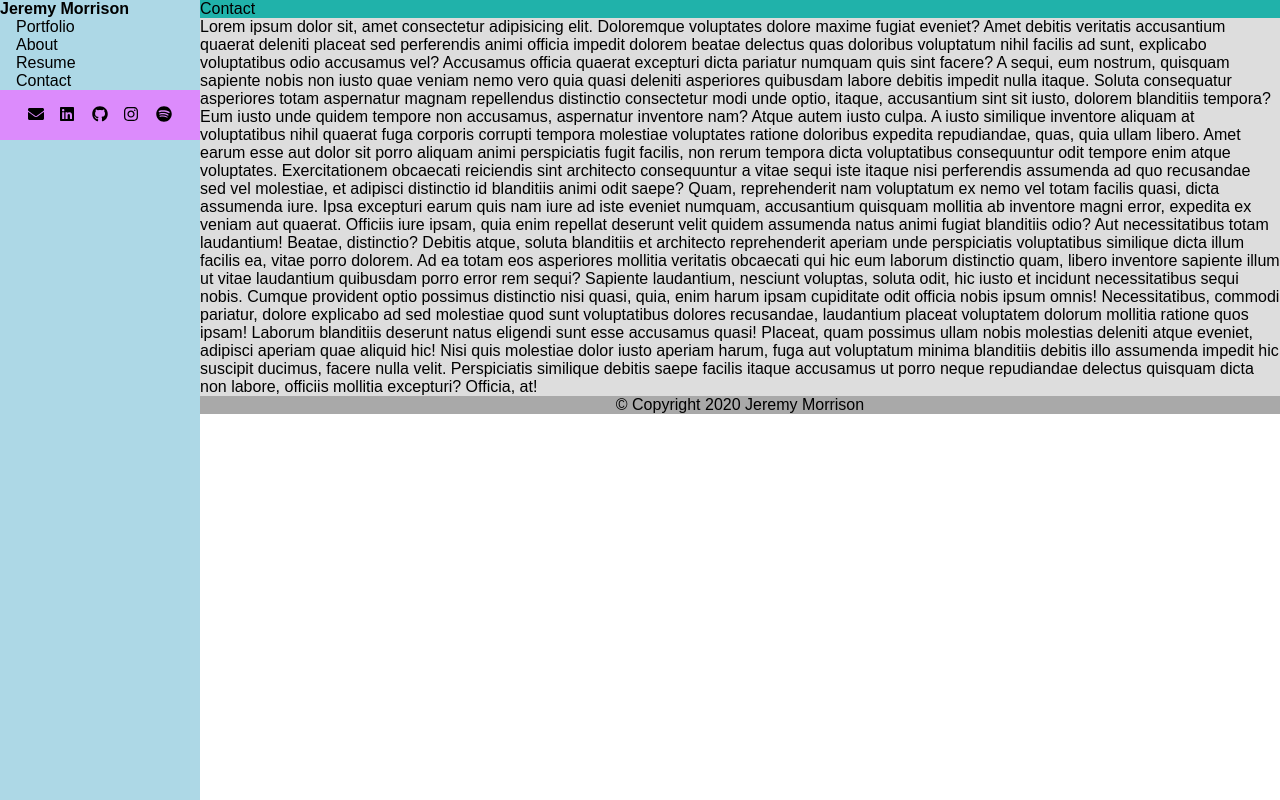
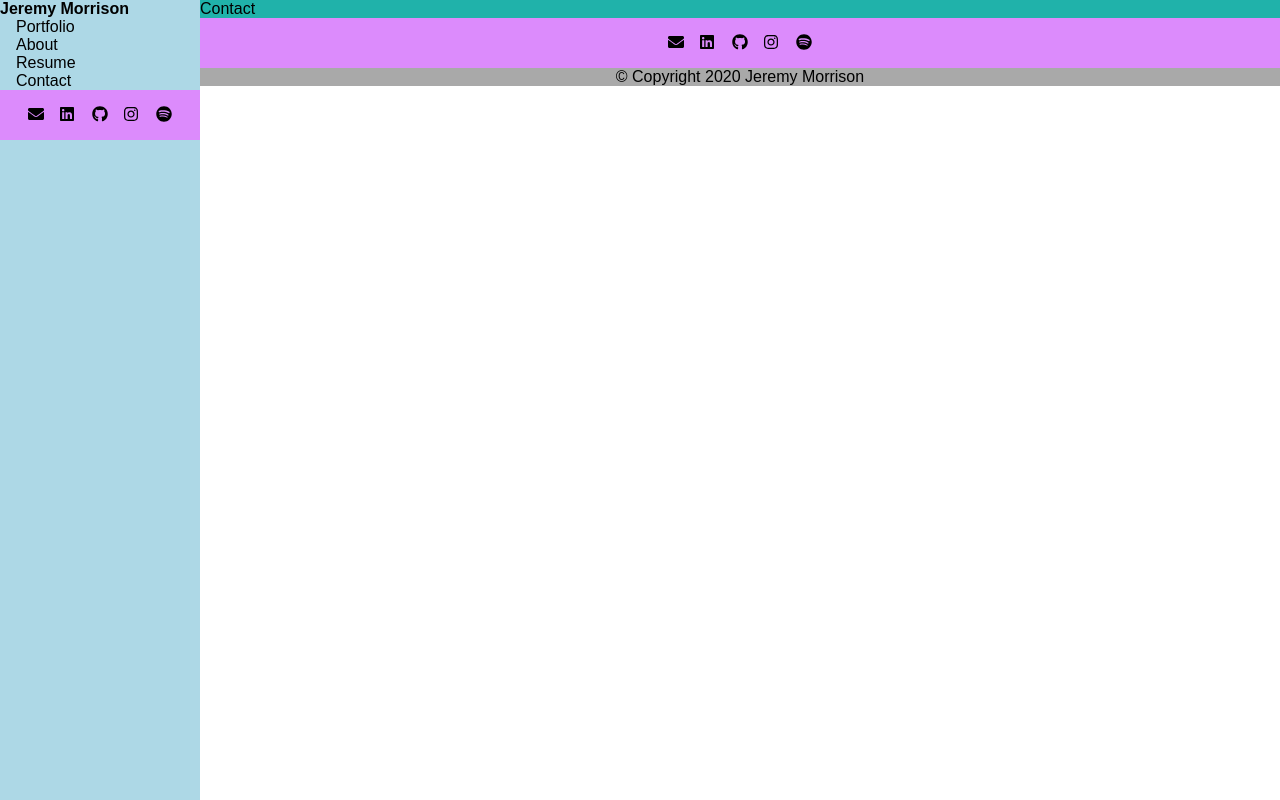
Before and after one commit to jemorriso/jeremymorrison.ca, a React (Create React App) app: page /contact in a window 1280 px wide. Built offline with nearby package versions, Linux system fonts and the light colour scheme.

Commit message:
Use lifted socials state

```diff
--- a/src/components/Contact.js
+++ b/src/components/Contact.js
@@ -1,59 +1,22 @@
 import React from 'react';
 import styled from 'styled-components';
+import PropTypes from 'prop-types';
 import SectionHeader from './SectionHeader';
+import Socials from './Socials';
+
+const Wrapper = styled.section``;
 
 function Contact(props) {
+  const { socials } = props;
   return (
-    <section>
+    <Wrapper>
       <SectionHeader title="Contact" />
-      <p>
-        Lorem ipsum dolor sit, amet consectetur adipisicing elit. Doloremque
-        voluptates dolore maxime fugiat eveniet? Amet debitis veritatis
-        accusantium quaerat deleniti placeat sed perferendis animi officia
-        impedit dolorem beatae delectus quas doloribus voluptatum nihil facilis
-        ad sunt, explicabo voluptatibus odio accusamus vel? Accusamus officia
-        quaerat excepturi dicta pariatur numquam quis sint facere? A sequi, eum
-        nostrum, quisquam sapiente nobis non iusto quae veniam nemo vero quia
-        quasi deleniti asperiores quibusdam labore debitis impedit nulla itaque.
-        Soluta consequatur asperiores totam aspernatur magnam repellendus
-        distinctio consectetur modi unde optio, itaque, accusantium sint sit
-        iusto, dolorem blanditiis tempora? Eum iusto unde quidem tempore non
-        accusamus, aspernatur inventore nam? Atque autem iusto culpa. A iusto
-        similique inventore aliquam at voluptatibus nihil quaerat fuga corporis
-        corrupti tempora molestiae voluptates ratione doloribus expedita
-        repudiandae, quas, quia ullam libero. Amet earum esse aut dolor sit
-        porro aliquam animi perspiciatis fugit facilis, non rerum tempora dicta
-        voluptatibus consequuntur odit tempore enim atque voluptates.
-        Exercitationem obcaecati reiciendis sint architecto consequuntur a vitae
-        sequi iste itaque nisi perferendis assumenda ad quo recusandae sed vel
-        molestiae, et adipisci distinctio id blanditiis animi odit saepe? Quam,
-        reprehenderit nam voluptatum ex nemo vel totam facilis quasi, dicta
-        assumenda iure. Ipsa excepturi earum quis nam iure ad iste eveniet
-        numquam, accusantium quisquam mollitia ab inventore magni error,
-        expedita ex veniam aut quaerat. Officiis iure ipsam, quia enim repellat
-        deserunt velit quidem assumenda natus animi fugiat blanditiis odio? Aut
-        necessitatibus totam laudantium! Beatae, distinctio? Debitis atque,
-        soluta blanditiis et architecto reprehenderit aperiam unde perspiciatis
-        voluptatibus similique dicta illum facilis ea, vitae porro dolorem. Ad
-        ea totam eos asperiores mollitia veritatis obcaecati qui hic eum laborum
-        distinctio quam, libero inventore sapiente illum ut vitae laudantium
-        quibusdam porro error rem sequi? Sapiente laudantium, nesciunt voluptas,
-        soluta odit, hic iusto et incidunt necessitatibus sequi nobis. Cumque
-        provident optio possimus distinctio nisi quasi, quia, enim harum ipsam
-        cupiditate odit officia nobis ipsum omnis! Necessitatibus, commodi
-        pariatur, dolore explicabo ad sed molestiae quod sunt voluptatibus
-        dolores recusandae, laudantium placeat voluptatem dolorum mollitia
-        ratione quos ipsam! Laborum blanditiis deserunt natus eligendi sunt esse
-        accusamus quasi! Placeat, quam possimus ullam nobis molestias deleniti
-        atque eveniet, adipisci aperiam quae aliquid hic! Nisi quis molestiae
-        dolor iusto aperiam harum, fuga aut voluptatum minima blanditiis debitis
-        illo assumenda impedit hic suscipit ducimus, facere nulla velit.
-        Perspiciatis similique debitis saepe facilis itaque accusamus ut porro
-        neque repudiandae delectus quisquam dicta non labore, officiis mollitia
-        excepturi? Officia, at!
-      </p>
-    </section>
+      <Socials socials={socials} />
+    </Wrapper>
   );
 }
 
+Contact.propTypes = {
+  socials: PropTypes.arrayOf(PropTypes.object).isRequired,
+};
 export default Contact;
--- a/src/components/RouteContainer.js
+++ b/src/components/RouteContainer.js
@@ -42,7 +42,7 @@ const Wrapper = styled.div`
 `;
 
 function RouteContainer(props) {
-  const { location } = props;
+  const { location, socials } = props;
 
   return (
     <Wrapper>
@@ -68,7 +68,7 @@ function RouteContainer(props) {
                 <Resume />
               </Route>
               <Route path="/contact">
-                <Contact />
+                <Contact socials={socials} />
               </Route>
               <Route path="/">
                 <Landing />
@@ -85,6 +85,7 @@ function RouteContainer(props) {
 RouteContainer.propTypes = {
   // Easiest way to avoid ESLint forbid-prop-types
   location: PropTypes.objectOf(PropTypes.string).isRequired,
+  socials: PropTypes.arrayOf(PropTypes.object).isRequired,
 };
 
 export default withRouter(RouteContainer);
```
